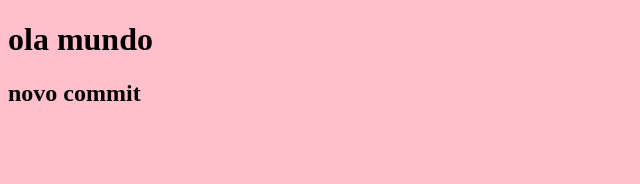
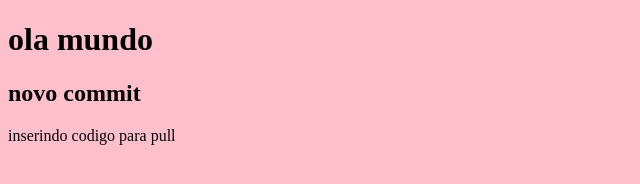
Before and after one commit to Bia-source/A16-M1, a plain HTML site: page index.html in a window 1280 px wide. Shown: the whole page, without its empty margins (0-640 px from the left). Drawn offline with Linux system fonts and the light colour scheme.

Commit message:
inserindo codigo para pull

```diff
--- a/index.html
+++ b/index.html
@@ -9,6 +9,7 @@
 <body>
     <h1>ola mundo</h1>
     <h2>novo commit</h2>
+    <p>inserindo codigo para pull</p>
     <script src="script.js"></script>
 </body>
 </html>
```
